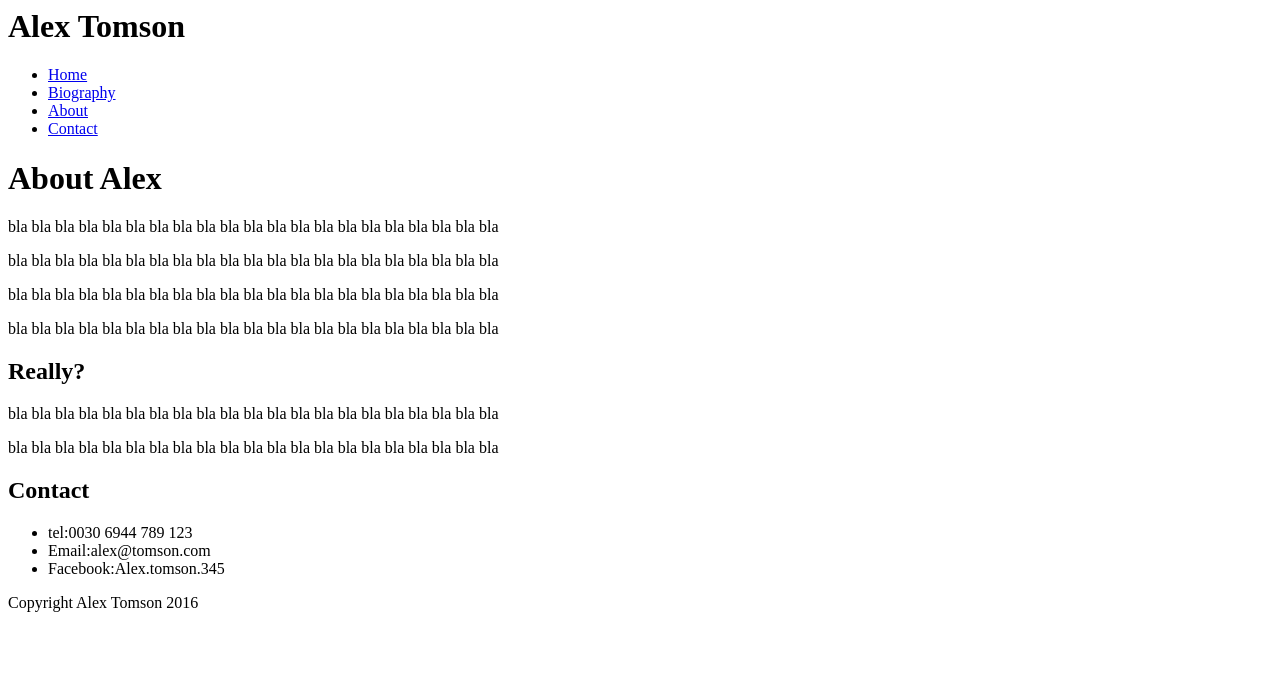
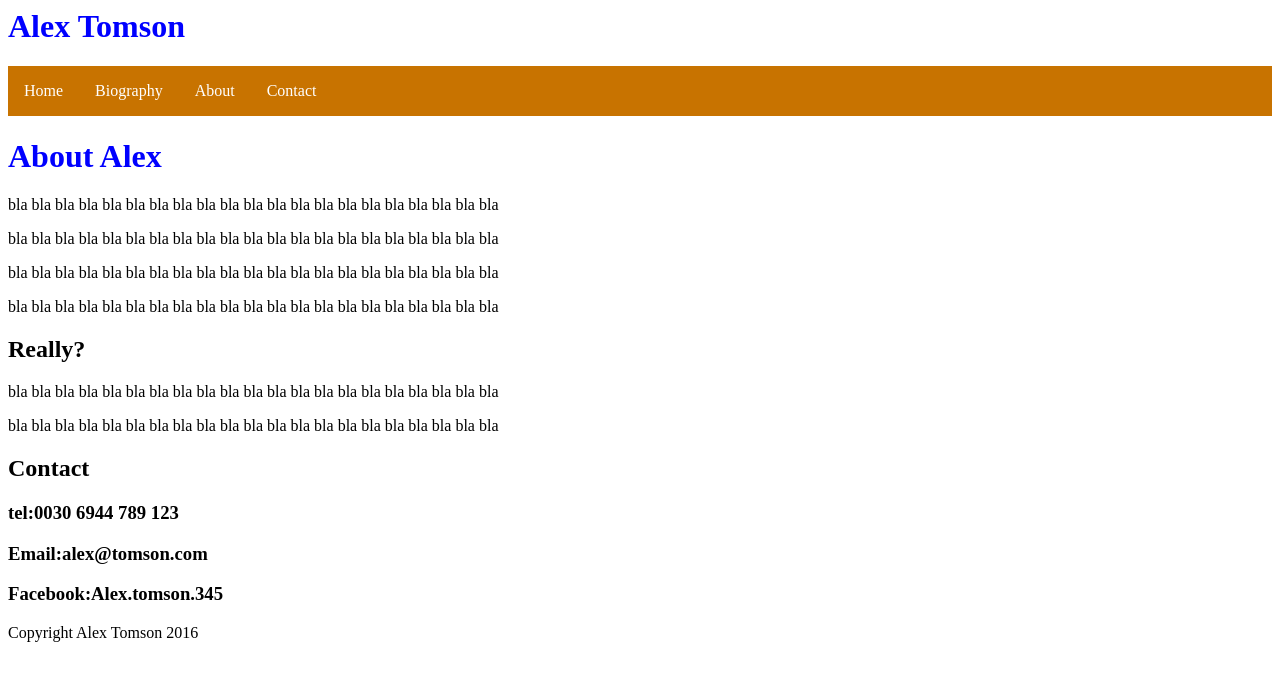
Before and after one commit to ktsompanidis/ktsompanidis.github.io, a plain HTML site: page csy1018/assign1/resume.html in a window 1280 px wide. Drawn offline with Linux system fonts and the light colour scheme; files that its build step writes are made by us from their sources.

Commit message:
testing backrounds and ul

```diff
--- a/csy1018/assign1/css/mycssfile.css
+++ b/csy1018/assign1/css/mycssfile.css
@@ -1,6 +1,36 @@
 /*Tsompanidis Konstantinos, stud_num 17419239*/
 <html>
+<style>
 body {
-  font-family: 'Cormorant Garamond', serif;
+    background-color: red;
+    font-family: 'Cormorant Garamond', serif;
 }
+
+h1 {
+  color: blue;
+}
+body {
+    font-family: 'Cormorant Garamond', serif;
+}
+ul {
+    list-style-type: none;
+    margin: 0;
+    padding: 0;
+    overflow: hidden;
+    background-color: rgb(200,115,0);
+}
+li {
+    float: left;
+}
+li a {
+    display: block;
+    color: white;
+    text-align: center;
+    padding: 16px;
+    text-decoration: none;
+}
+li a:hover {
+    background-color: #FF0000;
+}
+</style>
 </html>
--- a/csy1018/assign1/resume.html
+++ b/csy1018/assign1/resume.html
@@ -2,14 +2,14 @@
 <html>
 <head>
 <title>Alex Tomson</title>
-<link rel="stylesheet" type="text/css" href="mycssfile.css">
+<link rel="stylesheet" type="text/css" href="css/mycssfile.css">
 </head>
 <body>
 <!--Header contains name and links-->
   <header>
     <div class="top">
     <h1>Alex Tomson</h1>
-    <ul>
+    <ul class="headerlist">
       <li><a href="index.html">Home</a></li>
       <li><a href="bio.html">Biography</a></li>
       <li><a href="resume.html">About</a></li>
@@ -39,11 +39,9 @@
   </p>
   <footer>
     <h2>Contact</h2>
-    <ul>
-      <li>tel:0030 6944 789 123</li>
-      <li>Email:alex@tomson.com</li>
-      <li>Facebook:Alex.tomson.345</li>
-    </ul>
+      <h3>tel:0030 6944 789 123</h3>
+      <h3>Email:alex@tomson.com</h3>
+      <h3>Facebook:Alex.tomson.345</h3>
     <p>Copyright Alex Tomson 2016</p>
   </footer>
 </body>
```
Also changed, not shown: csy1018/assign1/bio.html (+4 -6 lines), csy1018/assign1/contact.html (+4 -6 lines), csy1018/assign1/index.html (+4 -6 lines).
